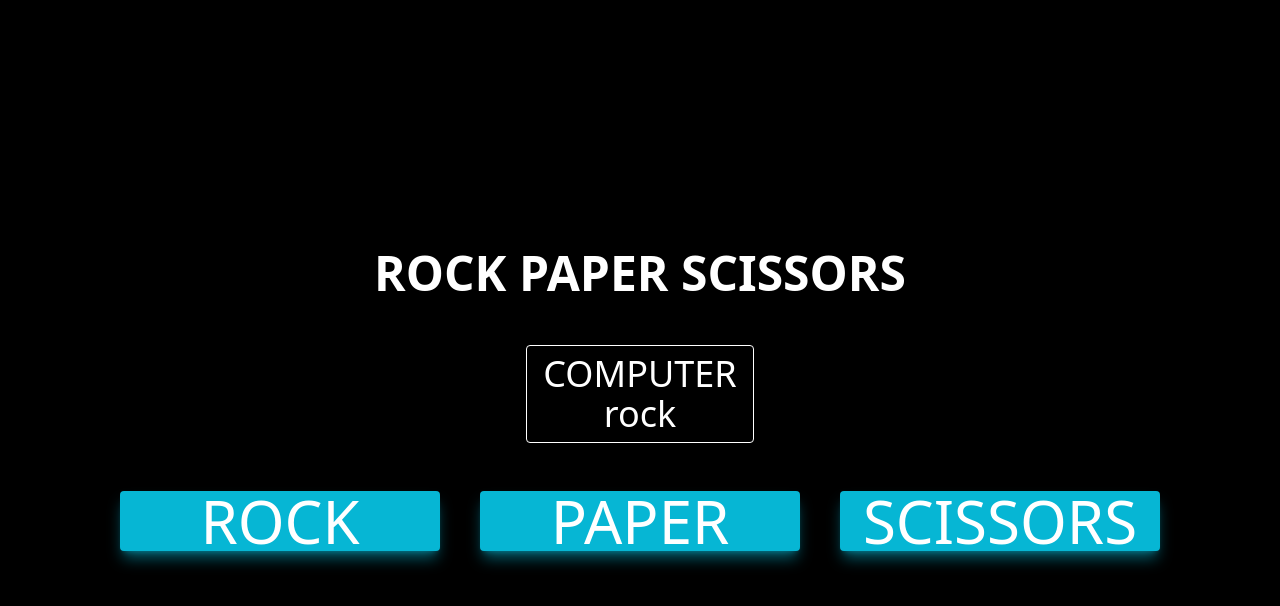
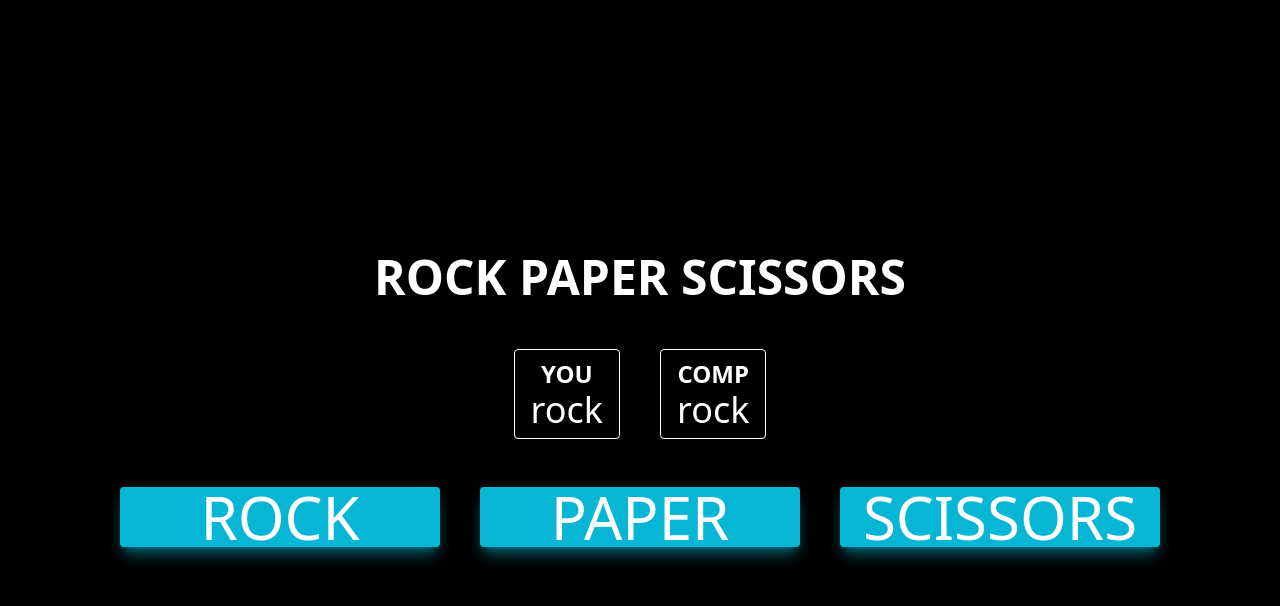
Before and after one commit to hasin202/rock-paper-scissors, a plain HTML site: page index.html in a window 1280 px wide. Both pictures are taken after a click on the button "ROCK". Drawn offline with nearby package versions, Linux system fonts and the light colour scheme.

Commit message:
added card to display player choice

```diff
--- a/index.html
+++ b/index.html
@@ -19,6 +19,7 @@
         class="flex flex-col items-center justify-center gap-y-12"
       >
         <p class="font-bold text-white text-5xl">ROCK PAPER SCISSORS</p>
+        <div id="card-container" class="flex gap-x-10"></div>
       </div>
       <div class="buttons w-fit flex gap-x-10">
         <button
--- a/script.js
+++ b/script.js
@@ -4,42 +4,46 @@ let playerScore = 0;
 let compScore = 0;
 let gameMessage = "";
 let compChoiceBox;
+let playerChoiceBox;
 let choice;
+let plyrChoice;
 
 const displayCompChoice = (compChoice) => {
   if (compChoiceBox === undefined) {
-    // compChoiceBox = document.createElement("div");
-    // compChoiceBox.id = "compBox";
-    // compChoiceBox.className =
-    //   "flex justify-center items-center px-4 py-2 font-light text-white text-4xl border border-white rounded";
-    // document.getElementById("text-output-container").appendChild(compChoiceBox);
-
-    // compChoiceTitle = document.createElement("p");
-    // compChoiceTitle.className = "font-light text-white text-4xl";
-    // compChoiceTitle.innerHTML = `<p>COMPUTER</p>`;
-    // document.getElementById("compBox").appendChild(compChoiceTitle);
-
     compChoiceBox = document.createElement("div");
     compChoiceBox.className =
       "flex flex-col justify-center items-center px-4 py-2 font-light text-white text-4xl border border-white rounded";
 
     const compChoiceTitle = document.createElement("p");
     compChoiceTitle.className = "font-semibold text-2xl";
-    compChoiceTitle.innerHTML = "COMPUTER";
-    compChoiceTitle.className = "block";
-    console.log(compChoiceTitle);
+    compChoiceTitle.innerHTML = "COMP";
     compChoiceBox.append(compChoiceTitle);
 
     choice = document.createElement("p");
     choice.className = "block";
-    // choice.innerHTML = `${compChoice}`;
     compChoiceBox.appendChild(choice);
-    document.getElementById("text-output-container").appendChild(compChoiceBox);
+    document.getElementById("card-container").appendChild(compChoiceBox);
   }
 
   choice.innerHTML = `${compChoice}`;
+};
 
-  // document.getElementById("text-output-container").appendChild(compChoiceBox);
+const displayPlayerChoice = (playerChoice) => {
+  if (playerChoiceBox === undefined) {
+    playerChoiceBox = document.createElement("div");
+    playerChoiceBox.className =
+      "flex flex-col justify-center items-center px-4 py-2 font-light text-white text-4xl border border-white rounded";
+
+    const playerChoiceTitle = document.createElement("p");
+    playerChoiceTitle.className = "font-semibold text-2xl";
+    playerChoiceTitle.innerHTML = "YOU";
+    playerChoiceBox.append(playerChoiceTitle);
+
+    plyrChoice = document.createElement("p");
+    playerChoiceBox.appendChild(plyrChoice);
+    document.getElementById("card-container").appendChild(playerChoiceBox);
+  }
+  plyrChoice.innerHTML = `${playerChoice}`;
 };
 
 const getComputerChoice = () => {
@@ -60,35 +64,31 @@ const getPlayerChoice = (event) => {
   }
   const rps_choice = playerChoice.textContent
     .replace(/[\n\r]+|[\s]{2,}/g, " ")
-    .trim();
+    .trim()
+    .toLowerCase();
+
+  displayPlayerChoice(rps_choice);
 
   return rps_choice;
 };
 
 const playRound = (computerChoice, playerChoice) => {
-  // console.log(`comp choice: ${computerChoice}`);
-  // console.log(`plyr choice: ${playerChoice.toLowerCase()}`);
-
-  if (playerChoice.toLowerCase() === "rock" && computerChoice === "scissors") {
+  if (
+    (playerChoice === "rock" && computerChoice === "scissors") ||
+    (playerChoice === "paper" && computerChoice === "rock") ||
+    (playerChoice === "scissors" && computerChoice === "paper")
+  ) {
     playerScore++;
-  }
-  if (playerChoice.toLowerCase() === "rock" && computerChoice === "paper") {
+  } else if (
+    (playerChoice === "rock" && computerChoice === "paper") ||
+    (playerChoice === "paper" && computerChoice === "scissors") ||
+    (playerChoice === "scissors" && computerChoice === "rock")
+  ) {
     compScore++;
   }
-  if (playerChoice.toLowerCase() === "paper" && computerChoice === "rock") {
-    playerScore++;
-  }
-  if (playerChoice.toLowerCase() === "paper" && computerChoice === "scissors") {
-    compScore++;
-  }
-  if (playerChoice.toLowerCase() === "scissors" && computerChoice === "paper") {
-    playerScore++;
-  }
-  if (playerChoice.toLowerCase() === "scissors" && computerChoice === "rock") {
-    compScore++;
-  }
-  // console.log(`main, plyr score: ${playerScore}`);
-  // console.log(`main, comp score: ${compScore}`);
+  console.log("---------------------");
+  console.log(`plyr scr: ${playerScore}`);
+  console.log(`comp scr: ${compScore}`);
 };
 
 function ready(callback) {
@@ -103,14 +103,6 @@ function ready(callback) {
 }
 
 ready(function () {
-  console.log("---------------------");
-
-  // let title = document.createElement("div");
-  // title.className = " font-bold text-white text-5xl";
-
-  // title.textContent = "ROCK PAPER SCISSORS";
-  // document.getElementById("text-output-container").appendChild(title);
-
   const rps_choice = document.querySelector(".buttons");
   rps_choice.addEventListener("click", (event) => {
     const player_rps_option = getPlayerChoice(event);
```
